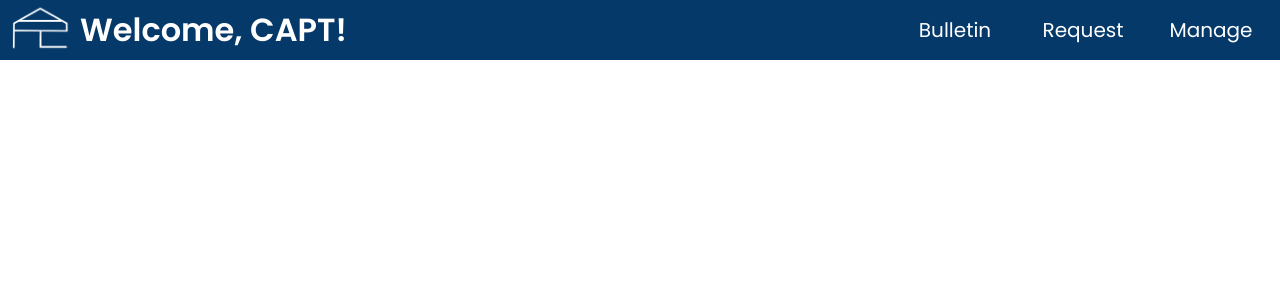
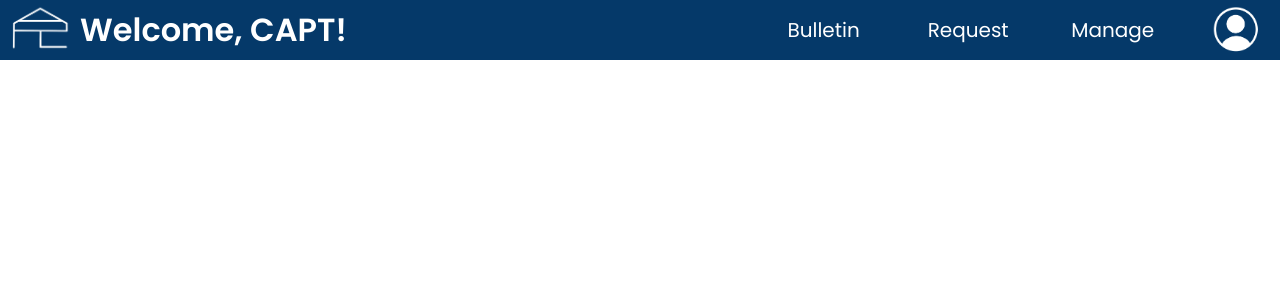
Before and after one commit to PJESTRELLA/C.A.P.T.-Website, a PHP site: page /dashboard/dashboard-admin.html in a window 1280 px wide. Shown: the top 300 px of the page. Run offline with PHP 8.4, Linux system fonts and the light colour scheme.

Commit message:
Mobile View

```diff
--- a/dashboard/dashboard-admin.css
+++ b/dashboard/dashboard-admin.css
@@ -47,7 +47,7 @@
 
 .navigation-div {
   height: 100%;
-  width: 30%; /*Adjust div for nav here*/
+  width: 40%; /*Adjust div for nav here*/
   display: flex;
   flex-direction: row;
   gap: 10px;
@@ -55,20 +55,40 @@
   display: flex;
   align-items: center;
   justify-content: center;
+  background: transparent;
 }
 
 .navigation-btn {
   flex: 1; /* evenly distribute available space */
   height: 100%;
   border: none;
-  background-color: #053969;
+  background-color: transparent;
   color: white;
   font-family: 'poppins', Verdana, Geneva, Tahoma, sans-serif;
   font-size: 20px;
 }
 
 .navigation-btn:hover {
-  background-color: #085196;
+  background-color: #044480;
+  color: white;
+}
+
+.profile-btn {
+  height: 100%;
+  border: none;
+  background-color: transparent;
+  color: white;
+  padding-right: 20px;
+  padding-left: 20px;
+}
+
+.profile-img {
+  height: 50px;
+  width: auto;
+}
+
+.profile-btn:hover {
+  background-color: #044480;
   color: white;
 }
 
--- a/dashboard/dashboard-admin.html
+++ b/dashboard/dashboard-admin.html
@@ -22,6 +22,9 @@
         <button class = "navigation-btn">Request</button>
         <button class = "navigation-btn">Manage</button>
       </div>
+        <button class = "profile-btn">
+          <img src="/Resources/icons/person-icon.png" class="profile-img" alt="Settings">
+        </button>
     </div>
 
     <div class = "header-mobile">
@@ -42,6 +45,7 @@
         <button class = "navigation-btns">Bulletin</button>
         <button class = "navigation-btns">Request</button>
         <button class = "navigation-btns">Manage</button>
+        <button class = "navigation-btns">Profile</button>
     </div>
   </header>
 
```
Also changed, not shown: Resources/icons/person-icon.png (added).
